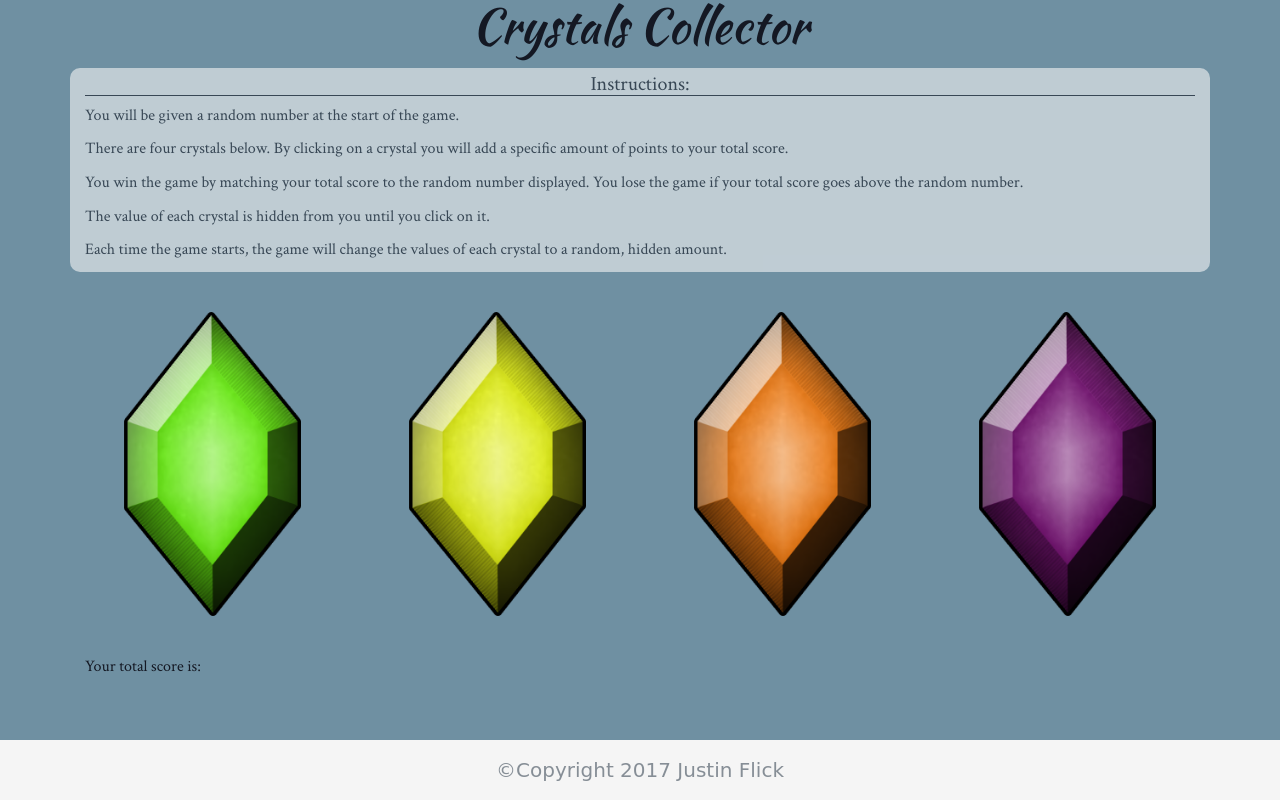
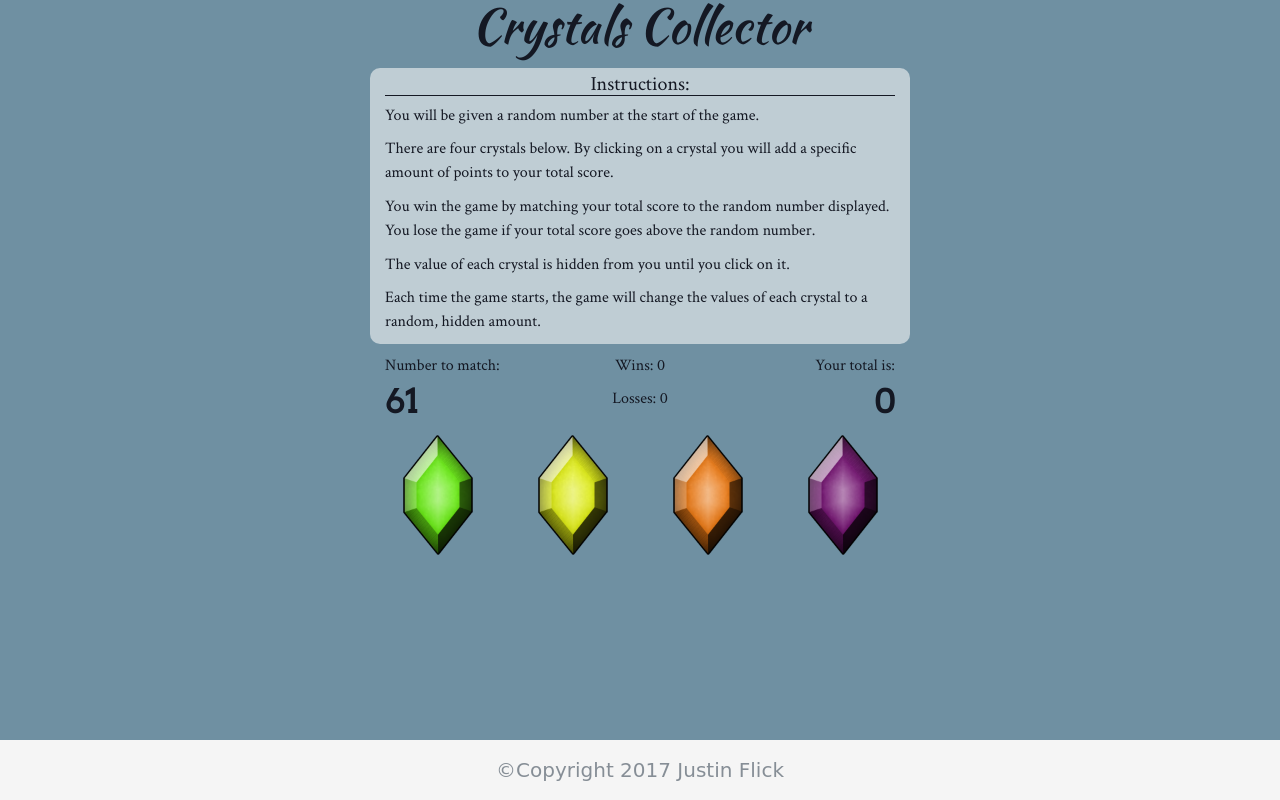
Before and after one commit to j-flick/week-4-game, a plain HTML site: page index.html in a window 1280 px wide. Drawn offline with nearby package versions, Linux system fonts and the light colour scheme; a web font is replaced by a local one.

Commit message:
game is working

```diff
--- a/assets/css/style.css
+++ b/assets/css/style.css
@@ -19,13 +19,29 @@ p {
 }
 
 #instructions {
-	background: #f5f5f5;
-	opacity: .6;
+	background: #bfcdd4;
 	border-radius: 10px;
+	margin-bottom: 10px;
+}
+
+.crystals {
+	height: 150px;
+	/*margin-bottom: 15px;*/
+	margin-top: -15px;
+}
+
+.number {
+	font-family: 'Arvo', serif;
+	font-size: 2rem;
+	font-weight: bold;
 }
 
 .spacer {
 	height: 30px;
+}
+
+.main-container {
+	max-width: 540px;
 }
 
 /*_Sticky_Footer__________________________________________________________ */
--- a/assets/javascript/game.js
+++ b/assets/javascript/game.js
@@ -0,0 +1,93 @@
+// Do not execute script until the page is loaded.
+$(document).ready(function() {
+
+	//_VARIABLES__________________________________________________
+
+	// Generate a random number between 19 and 120 as the computer generated number.
+	var computerNumber = Math.floor(Math.random()* 101) + 19;
+	var totalScore = 0;
+	var wins = 0;
+	var losses = 0;
+	// Generate a random value between 1 and 12 to be used for each crystal.
+	var randomCrystalValue = Math.floor(Math.random()* 12) + 1;
+	// Initialize an array of random values for the crystals.
+	var crystalValueArray = [];
+
+	//_FUNCTIONS__________________________________________________
+
+	function setupCrystalValues() {
+		// For loop that stores random values into crystal value array.
+		for (var i = 0; i < 4; i++) {
+			// Push random values into array.
+			randomCrystalValue = Math.floor(Math.random()* 12) + 1;
+			crystalValueArray.push(randomCrystalValue);
+		}
+
+		// Take values from crystal value array and use them as an attribute on each crystal image.
+		for (var i = 1; i <= 4; i++) {
+			$('#crystal-' + [i]).attr("value", crystalValueArray[i - 1]);
+		}
+	}
+
+	function resetGame() {
+		// Reset computer number and insert the text.
+		computerNumber = Math.floor(Math.random()* 101) + 19;
+		$('#random-number').text(computerNumber);
+
+		// Reset crystal value array.
+		crystalValueArray = [];
+
+		setupCrystalValues();
+
+		// Reset the total score and insert the text.
+		totalScore = 0;
+		$('#total-score').text(totalScore);
+	}
+
+
+	//_MAIN_PROCESS_______________________________________________
+
+	// Place numbers into empty divs to be updated dynamically.
+	$('#random-number').text(computerNumber);
+	$('#wins').text(wins);
+	$('#losses').text(losses);
+	$('#total-score').text(totalScore);
+
+	setupCrystalValues();
+
+	$(".crystals").on("click", function() {
+		// Extract each crystal value from the "value" attribute and store in a variable.
+		var crystalValue = $(this).attr("value");
+
+		// Turn the string received from "value" into an integer.
+		crystalValue = parseInt(crystalValue);
+
+		// On each click, add the value of the crystal clicked to the user's total score.
+		totalScore += crystalValue;
+
+		// Update the score on the page.
+		$('#total-score').text(totalScore);
+
+		if (totalScore === computerNumber) {
+			// Add to the wins total, insert the text, and alert win.
+			wins++;
+			$('#wins').text(wins);
+			alert('You win!');
+
+			// Reset Game.
+			resetGame();
+		}
+
+		else if (totalScore > computerNumber) {
+			// Add to the losses total, insert the text, and alert win.
+			losses++;
+			$('#losses').text(losses);
+			alert('You lose.');
+
+			// Reset Game.
+			resetGame();
+		}
+
+	});
+
+});
--- a/index.html
+++ b/index.html
@@ -10,14 +10,14 @@
   <!-- Additional styling -->
   <link rel="stylesheet" type="text/css" href="assets/css/style.css">
   <!-- Fonts -->
-  <link href="https://fonts.googleapis.com/css?family=Libre+Barcode+128+Text|Kaushan+Script|Crimson+Text" rel="stylesheet">
+  <link href="https://fonts.googleapis.com/css?family=Libre+Barcode+128+Text|Kaushan+Script|Crimson+Text|Arvo" rel="stylesheet">
 
 </head>
 
 <body>
 
   <!-- Main Container -->
-  <div class="container">
+  <div class="container main-container">
 
     <!-- Title -->
     <div class="row">
@@ -39,41 +39,39 @@
     </div>
     <!-- End Instructions Div -->
 
-    <!-- Random Number, Wins, Losses -->
+    <!-- Number to Match, Wins and Losses, User Total -->
     <div class="row">
-      <div class="col-8" id="random-number">
+      <div class="col-4">
         <!-- Random Number -->
+        <p>Number to match:<br /><span class="number" id="random-number"></span></p>
       </div>
-      <div class="col-4" id="wins-losses">
+      <div class="col-4 text-center" id="wins-losses">
         <!-- Wins and Losses -->
+        <p>Wins: <span id="wins"></span></p>
+        <p>Losses: <span id="losses"></span></p>
+      </div>
+      <div class="col-4 text-right">
+        <p>Your total is:<br /><span class="number" id="total-score"></span></p>
       </div>
     </div>
-    <!-- End Random Number, Wins, Losses -->
+    <!-- End Number to Match, Wins and Losses, User Total -->
 
     <!-- Crystal Images -->
     <div class="row">
-      <div class="col-3">
-        <img src="assets/images/crystal-1.png" id="crystal-1" class="img-fluid" />
+      <div class="col-3 text-center">
+        <img src="assets/images/crystal-1.png" id="crystal-1" class="img-fluid crystals" />
       </div>
-      <div class="col-3">
-        <img src="assets/images/crystal-2.png" id="crystal-2" class="img-fluid" />
+      <div class="col-3 text-center">
+        <img src="assets/images/crystal-2.png" id="crystal-2" class="img-fluid crystals" />
       </div>
-      <div class="col-3">
-        <img src="assets/images/crystal-3.png" id="crystal-3" class="img-fluid" />
+      <div class="col-3 text-center">
+        <img src="assets/images/crystal-3.png" id="crystal-3" class="img-fluid crystals" />
       </div>
-      <div class="col-3">
-        <img src="assets/images/crystal-4.png" id="crystal-4" class="img-fluid" />
+      <div class="col-3 text-center">
+        <img src="assets/images/crystal-4.png" id="crystal-4" class="img-fluid crystals" />
       </div>
     </div>
     <!-- End Crystal Images -->
-
-    <!-- Total Score -->
-    <div class="row">
-      <div class="col-12">
-        <p>Your total score is: <span id="total-score"></span></p>
-      </div>
-    </div>
-    <!-- End Total Score -->
 
   </div>
   <!-- End Main Container -->
```
Also changed, not shown: 1 other file.
